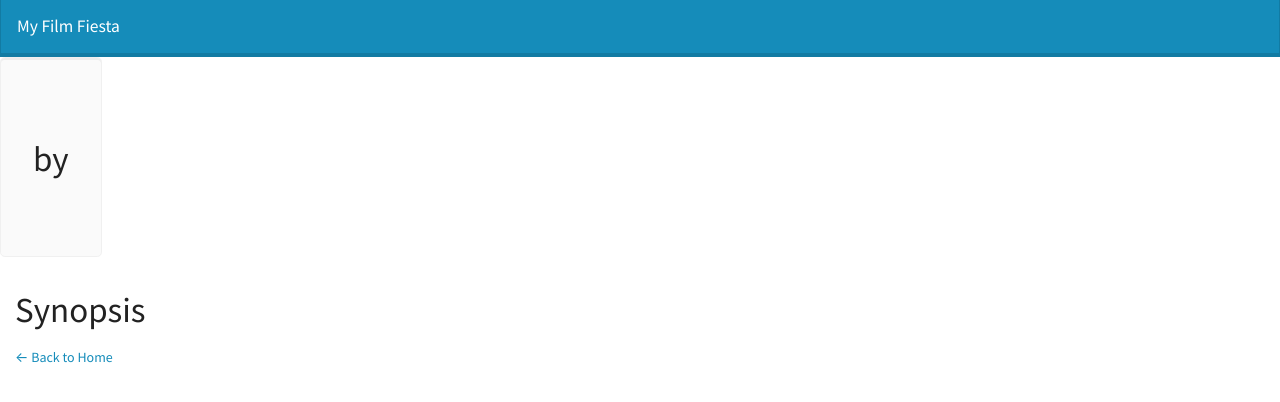
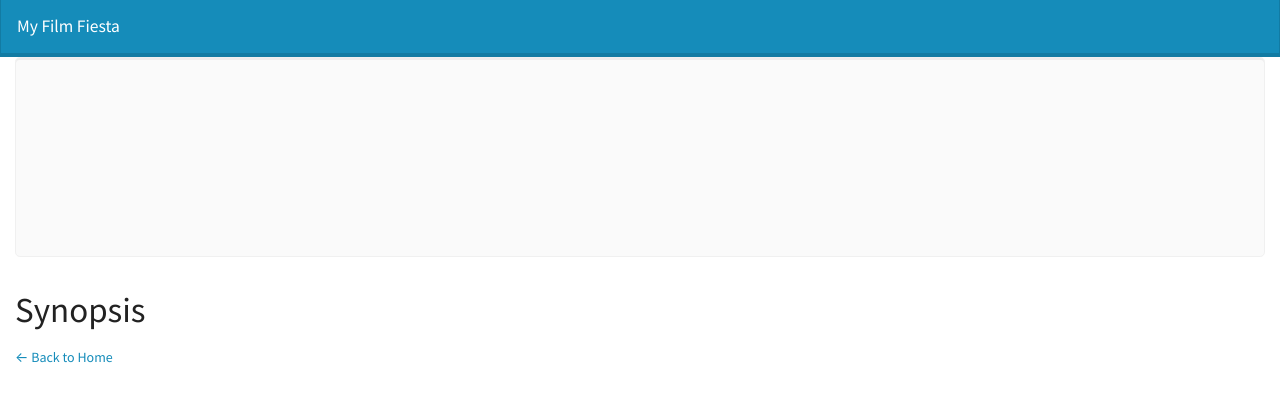
Before and after one commit to pangsua26/film-fiesta, a React (Create React App) app in the folder client/: page /movie/1 in a window 1280 px wide. Shown: the top 402 px of the page. Built offline with nearby package versions, Linux system fonts and the light colour scheme; no server answers.

Commit message:
removed By and Director

```diff
--- a/client/src/pages/Detail.js
+++ b/client/src/pages/Detail.js
@@ -23,10 +23,10 @@ function Detail(props) {
   return (
       <Container fluid>
         <Row>
-          <Col size="md-18">
+          <Col size="md-12">
             <Jumbotron>
               <h1>
-                {movie.title} by {movie.director}
+                {movie.title}
               </h1>
             </Jumbotron>
           </Col>
--- a/client/src/pages/Movies.js
+++ b/client/src/pages/Movies.js
@@ -67,11 +67,11 @@ function Movies() {
                 name="title"
                 placeholder="Title (required)"
               />
-              <Input
+              {/* <Input
                 onChange={handleInputChange}
                 name="director"
                 placeholder="Director (optional)"
-              />
+              /> */}
               <TextArea
                 onChange={handleInputChange}
                 name="synopsis"
@@ -95,7 +95,7 @@ function Movies() {
                   <ListItem key={movie._id}>
                     <Link to={"/movie/" + movie._id}>
                       <strong>
-                        {movie.title} by {movie.director}
+                        {movie.title}
                       </strong>
                     </Link>
                     <DeleteBtn onClick={() => deleteMovie(movie._id)} />
```
Also changed, not shown: 1 other file (tests, documents, lock files or other folders).
